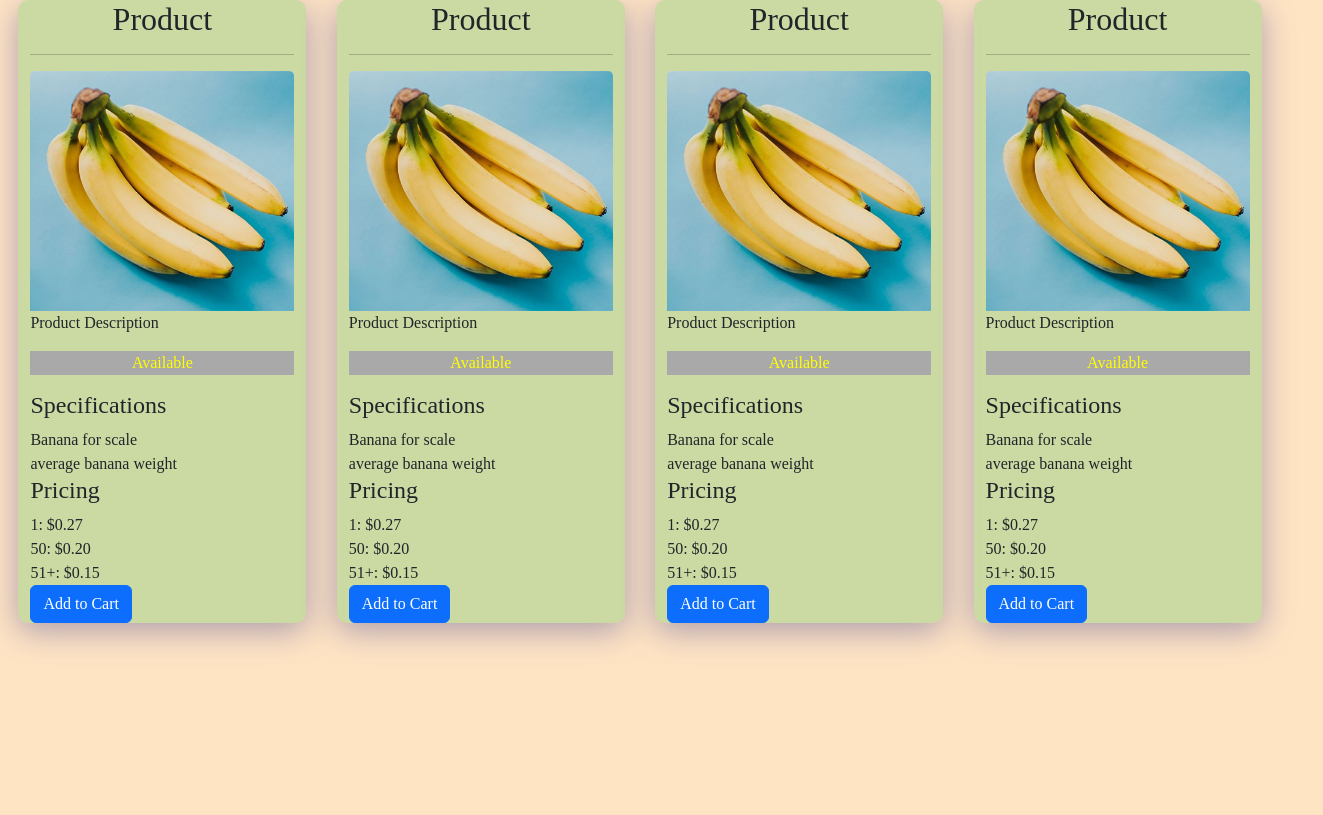
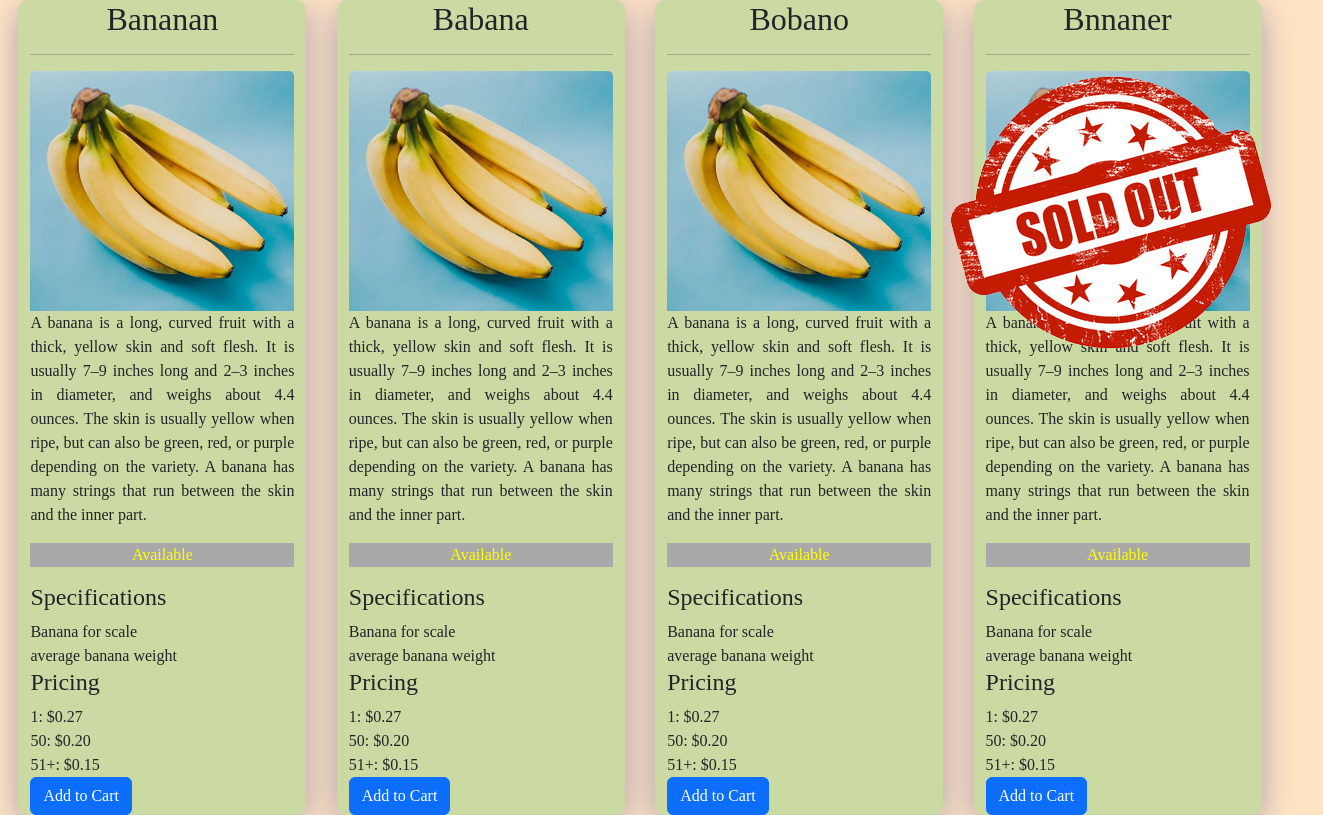
Before and after one commit to DWLAW/ASSIGNMENT-product-cards, a plain HTML site: page index.html in a window 1280 px wide. Shown: the whole page, 1323 px wide, since content can reach past the window. Drawn offline with nearby package versions, Linux system fonts and the light colour scheme; a web font is replaced by a local one.

Commit message:
Finished

```diff
--- a/index.html
+++ b/index.html
@@ -17,13 +17,15 @@
     <div class="card" style="width: 18rem;">
       <header class="title">
         <h2>
-            Product
+            Bananan
         </h2>
         <hr>
       </header>
        <section class="section1">
         <img src="img/Bunch-of-bananas-67e91d5.jpg" class="card-img-top" alt="">
-        <p class="card-text">Product Description</p>
+        <p class="card-text">
+          A banana is a long, curved fruit with a thick, yellow skin and soft flesh. It is usually 7–9 inches long and 2–3 inches in diameter, and weighs about 4.4 ounces. The skin is usually yellow when ripe, but can also be green, red, or purple depending on the variety. A banana has many strings that run between the skin and the inner part.
+        </p>
        <p class="availablility">Available</p>
 
       </section>
@@ -58,13 +60,15 @@
     <div class="card" style="width: 18rem;">
       <header class="title">
         <h2>
-            Product
+            Babana
         </h2>
         <hr>
       </header>
        <section class="section1">
         <img src="img/Bunch-of-bananas-67e91d5.jpg" class="card-img-top" alt="">
-        <p class="card-text">Product Description</p>
+        <p class="card-text">
+          A banana is a long, curved fruit with a thick, yellow skin and soft flesh. It is usually 7–9 inches long and 2–3 inches in diameter, and weighs about 4.4 ounces. The skin is usually yellow when ripe, but can also be green, red, or purple depending on the variety. A banana has many strings that run between the skin and the inner part.
+        </p>
        <p class="availablility">Available</p>
 
       </section>
@@ -99,13 +103,15 @@
     <div class="card" style="width: 18rem;">
       <header class="title">
         <h2>
-            Product
+            Bobano
         </h2>
         <hr>
       </header>
        <section class="section1">
         <img src="img/Bunch-of-bananas-67e91d5.jpg" class="card-img-top" alt="">
-        <p class="card-text">Product Description</p>
+        <p class="card-text">
+          A banana is a long, curved fruit with a thick, yellow skin and soft flesh. It is usually 7–9 inches long and 2–3 inches in diameter, and weighs about 4.4 ounces. The skin is usually yellow when ripe, but can also be green, red, or purple depending on the variety. A banana has many strings that run between the skin and the inner part.
+        </p>
        <p class="availablility">Available</p>
 
       </section>
@@ -141,13 +147,17 @@
       <header class="title">
         <header >
         <h2>
-            Product
+            Bnnaner
         </h2>
         <hr>
       </header>
        <section class="section1">
-        <img src="img/Bunch-of-bananas-67e91d5.jpg" class="card-img-top" alt="">
-        <p class="card-text">Product Description</p>
+        <img id="banana"src= "img/Bunch-of-bananas-67e91d5.jpg" class="card-img-top" alt="">
+        <!-- Sold out -->
+        <img id="soldOut" src="img/soldOut.png" alt="">
+        <p class="card-text">
+          A banana is a long, curved fruit with a thick, yellow skin and soft flesh. It is usually 7–9 inches long and 2–3 inches in diameter, and weighs about 4.4 ounces. The skin is usually yellow when ripe, but can also be green, red, or purple depending on the variety. A banana has many strings that run between the skin and the inner part.
+        </p>
        <p class="availablility">Available</p>
 
       </section>
--- a/main.css
+++ b/main.css
@@ -17,7 +17,9 @@ h2 {
   -webkit-backdrop-filter: blur( 9.5px );
   border-radius: 10px;
   border: 3px ;
-  font-family: "Fira Sans Condensed"
+  font-family: "Fira Sans Condensed";
+
+
 }
 .availablility{
   text-align: center;
@@ -26,10 +28,22 @@ h2 {
 }
 .card-text{
   text-align: justify;
-  font-family: jacquard 24;
+
 }
 .row{
   display: flex;
   flex-wrap: row;
   justify-content: space-evenly;
+
 }
+#banana{
+  position: relative;
+}
+#soldOut{
+  position: absolute;
+  left: -75px;
+
+
+
+
+}
```
